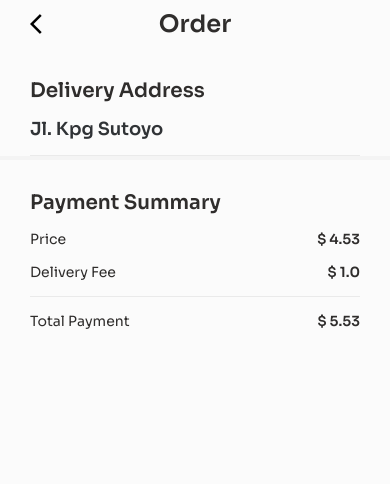
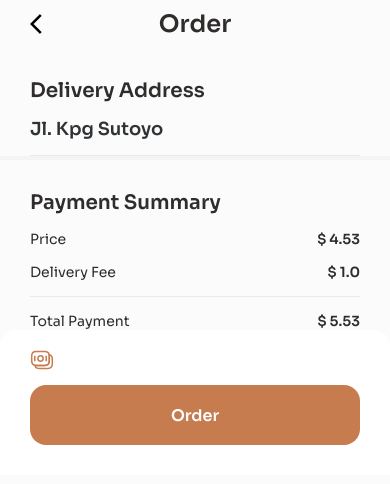
Before and after one commit to viniciusperrone/coffee-app, a React Native app: screen /order in a window 390 px wide. Shown: the top 484 px of the page. Built offline with nearby package versions, Linux system fonts and the light colour scheme.

Commit message:
feat: BottomSheet structure implemented

```diff
--- /dev/null
+++ b/src/assets/icons/cash.tsx
@@ -0,0 +1,58 @@
+import Svg, { Path } from 'react-native-svg';
+
+type IconProps = {
+  width?: string | number;
+  height?: string | number;
+  fill?: string;
+};
+
+export function CashIcon({ width = 24, height = 20, fill = '#C67C4E' }: IconProps) {
+  return(
+    <Svg
+      width={width}
+      height={height}
+      viewBox="0 0 24 20"
+      fill="none"
+    >
+      <Path
+        d="M19.3 5.91998V11.07C19.3 14.15 17.54 15.47 14.9 15.47H6.10995C5.65995 15.47 5.22996 15.43 4.82996 15.34C4.57996 15.3 4.33996 15.23 4.11996 15.15C2.61996 14.59 1.70996 13.29 1.70996 11.07V5.91998C1.70996 2.83998 3.46995 1.52002 6.10995 1.52002H14.9C17.14 1.52002 18.75 2.47001 19.18 4.64001C19.25 5.04001 19.3 5.44998 19.3 5.91998Z"
+        stroke={fill}
+        strokeWidth="1.5"
+        strokeMiterlimit="10"
+        strokeLinecap="round"
+        strokeLinejoin="round"
+      />
+      <Path
+        d="M22.3011 8.9201V14.0701C22.3011 17.1501 20.5411 18.4701 17.9011 18.4701H9.11105C8.37105 18.4701 7.70106 18.3701 7.12106 18.1501C5.93106 17.7101 5.12105 16.8001 4.83105 15.3401C5.23105 15.4301 5.66105 15.4701 6.11105 15.4701H14.9011C17.5411 15.4701 19.3011 14.1501 19.3011 11.0701V5.9201C19.3011 5.4501 19.2611 5.03014 19.1811 4.64014C21.0811 5.04014 22.3011 6.38011 22.3011 8.9201Z"
+        stroke={fill}
+        strokeWidth="1.5"
+        strokeMiterlimit="10"
+        strokeLinecap="round"
+        strokeLinejoin="round"
+      />
+      <Path
+        d="M10.4984 11.1399C11.9564 11.1399 13.1384 9.95791 13.1384 8.49988C13.1384 7.04185 11.9564 5.85986 10.4984 5.85986C9.04038 5.85986 7.8584 7.04185 7.8584 8.49988C7.8584 9.95791 9.04038 11.1399 10.4984 11.1399Z" stroke="#C67C4E"
+        strokeWidth="1.5"
+        strokeMiterlimit="10"
+        strokeLinecap="round"
+        strokeLinejoin="round"
+      />
+      <Path
+        d="M4.78003 6.29999V10.7"
+        stroke={fill}
+        strokeWidth="1.5"
+        strokeMiterlimit="10"
+        strokeLinecap="round"
+        strokeLinejoin="round"
+      />
+      <Path
+        d="M16.2217 6.30029V10.7003"
+        stroke={fill}
+        strokeWidth="1.5"
+        strokeMiterlimit="10"
+        strokeLinecap="round"
+        strokeLinejoin="round"
+      />
+    </Svg>
+  )
+}
--- a/src/screens/order/index.tsx
+++ b/src/screens/order/index.tsx
@@ -12,8 +12,12 @@ import {
   Heading,
   SubHeading,
   NormalText,
-  LargeText
+  LargeText,
+  BottomSheet,
+  BottomSheetButton,
+  BottomSheetTextButton
 } from "./style";
+import { CashIcon } from "@/assets/icons/cash";
 
 // ----------------------------------------------------------------------
 
@@ -78,6 +82,18 @@ export function Order() {
             <LargeText>$ 5.53</LargeText>
           </Row>
         </Column>
+        <BottomSheet>
+          <Row>
+            <CashIcon
+
+            />
+          </Row>
+          <BottomSheetButton>
+            <BottomSheetTextButton>
+              Order
+            </BottomSheetTextButton>
+          </BottomSheetButton>
+        </BottomSheet>
       </Content>
     </Wrapper>
   )
--- a/src/screens/order/style.ts
+++ b/src/screens/order/style.ts
@@ -1,4 +1,4 @@
-import { View, ScrollView, Dimensions, Text } from "react-native";
+import { View, ScrollView, Dimensions, Text, TouchableOpacity } from "react-native";
 
 import styled from "styled-components/native";
 
@@ -62,3 +62,43 @@ export const Divider = styled(View)`
   height: 1px;
   background-color: #EAEAEA;
 `;
+
+export const BottomSheet = styled(View)`
+  width: 100%;
+  background-color: white;
+  border-top-right-radius: 16px;
+  border-top-left-radius: 16px;
+  padding-horizontal: 30px;
+  padding-top: 20px;
+  padding-bottom: 30px;
+  gap: 15px;
+`;
+
+export const BottomSheetTitle = styled(Text)`
+  font-size: 14px;
+  font-family: 'Sora-Regular';
+  color: #9B9B9B;
+`;
+
+export const BottomSheetSubtitle = styled(Text)`
+  font-size: 18px;
+  font-family: 'Sora-SemiBold';
+  color: #C67C4E;
+`;
+
+export const BottomSheetButton = styled(TouchableOpacity).attrs({
+  activeOpacity: 0.7
+})`
+  width: 100%;
+  height: 60px;
+  border-radius: 16px;
+  background-color: #C67C4E;
+  align-items: center;
+  justify-content: center;
+`;
+
+export const BottomSheetTextButton = styled(Text)`
+  font-size: 16px;
+  font-family: 'Sora-SemiBold';
+  color: white;
+`;
```
